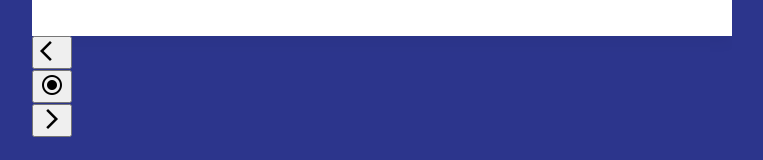
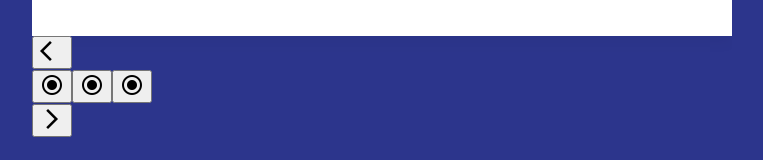
Before and after one commit to Gdansklol/carousel-01, a React (Create React App) app: page / in a window 1280 px wide. Shown: the part 558-718 px from the top of the page, without its empty margins (258-1021 px from the left). Built offline with nearby package versions, Linux system fonts and the light colour scheme.

Commit message:
items.map item , index  return 3st odiobtn

```diff
--- a/src/Carousel.jsx
+++ b/src/Carousel.jsx
@@ -37,13 +37,15 @@ export const  Carousel =() => {
             </span>
               </button>
             <div className='indicators'>
-            <button className='indicator-buttons'>
-                {" "}
-            <span class="material-symbols-outlined">radio_button_checked   </span>
-
-               </button>
-
-
+            {items.map((item,idex)=>{
+                return (
+                    <button className='indicator-buttons'>
+                    <span class="material-symbols-outlined">
+                        radio_button_checked
+                    </span>
+                    </button>
+                );
+            })}
             </div>
             <button className='button-arrow'>
             <span class="material-symbols-outlined">
```
